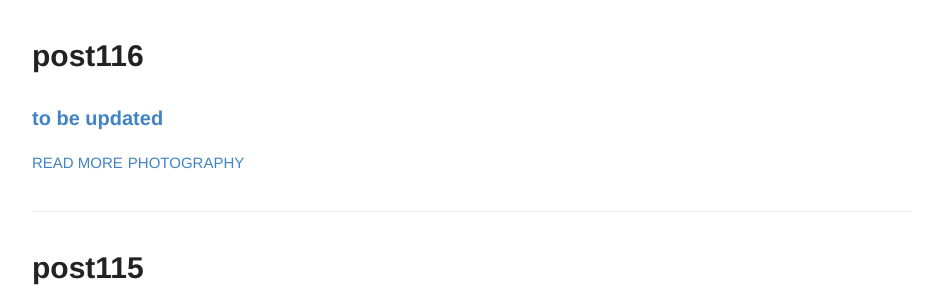
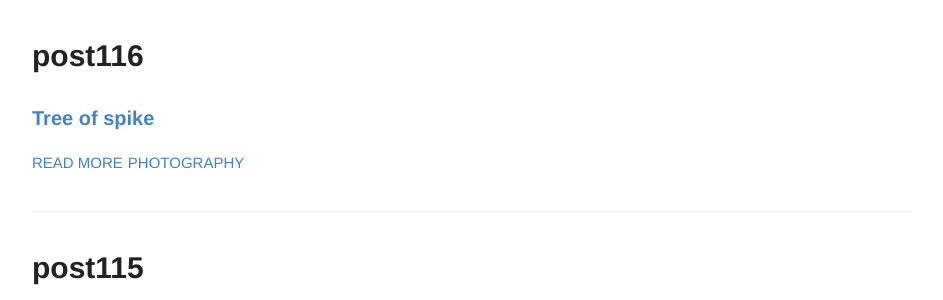
Before and after one commit to rsk/rsk.github.io, a Jekyll site: the page built from index.html, in a window 1280 px wide and 900 px high, scrolled down 3022 px. Shown: the part 153-453 px from the top of the window, without its empty margins (168-1111 px from the left). Built offline with Jekyll 4.4.1, drawn with Linux system fonts in a browser that asks for light colours.

Commit message:
Update 2020-6-06-post116.md

```diff
--- a/_posts/2020-6-06-post116.md
+++ b/_posts/2020-6-06-post116.md
@@ -2,7 +2,7 @@
 layout: post
 title: post116
 number: 116
-excerpt: to be updated
+excerpt: Tree of spike
 tags:
   - photography
 
```
